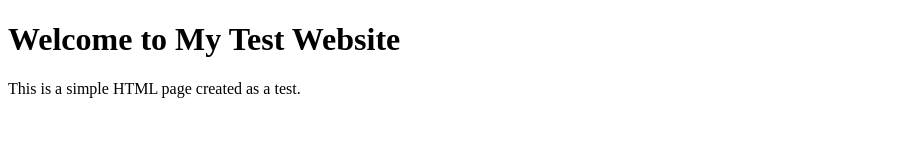
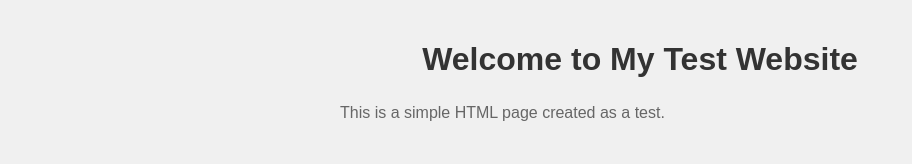
Before and after one commit to annaom9/new-website-test, a plain HTML site: page index.html in a window 1280 px wide. Shown: the whole page, without its empty margins (0-912 px from the left). Drawn offline with Linux system fonts and the light colour scheme.

Commit message:
Add CSS styling

```diff
--- a/index.html
+++ b/index.html
@@ -3,6 +3,7 @@
 <head>
     <meta charset="UTF-8">
     <title>My Test Website</title>
+    <link rel="stylesheet" href="styles.css">
 </head>
 <body>
     <h1>Welcome to My Test Website</h1>
--- /dev/null
+++ b/styles.css
@@ -0,0 +1,17 @@
+body {
+    font-family: Arial, sans-serif;
+    max-width: 600px;
+    margin: 0 auto;
+    padding: 20px;
+    background-color: #f0f0f0;
+}
+
+h1 {
+    color: #333;
+    text-align: center;
+}
+
+p {
+    line-height: 1.6;
+    color: #666;
+}
```
